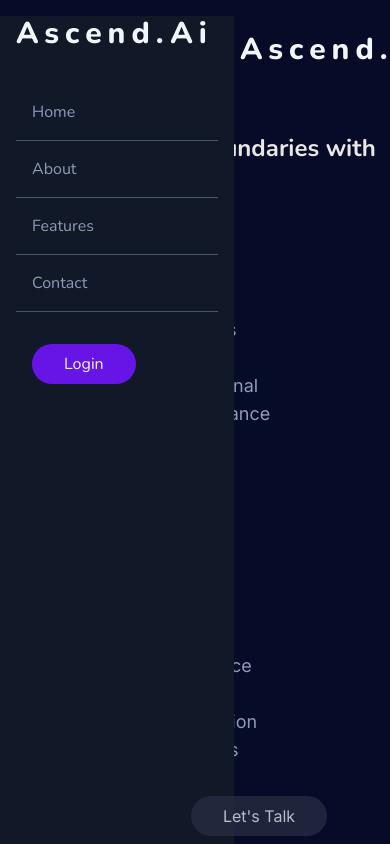
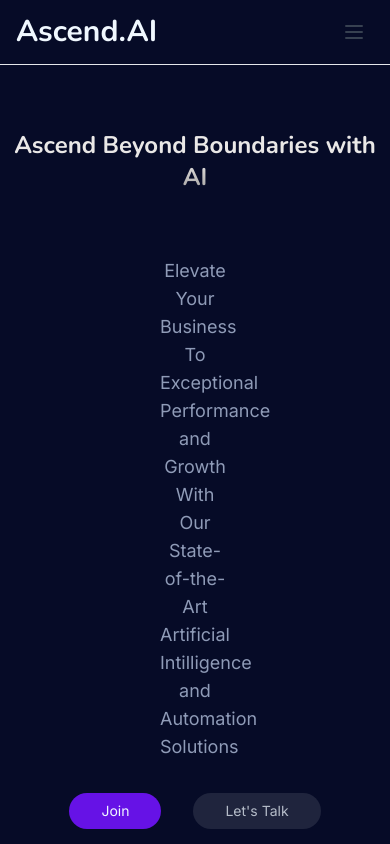
Before and after one commit to paradus-hex/ascend-ai-landing, a Next.js app: page / in a window 390 px wide. Shown: the top 844 px of the page. Built offline with nearby package versions, Linux system fonts and the light colour scheme.

Commit message:
responsive

```diff
--- a/components/about/description.tsx
+++ b/components/about/description.tsx
@@ -3,8 +3,8 @@ import React from "react";
 const Description = (props: any) => {
   return (
     <div className="flex justify-center">
-      <div className="bg-gradient-to-r from-indigo-900/[0.1] via-violet-900/[0.3] via-80% to-purple-900/[0.3] w-[45.0625rem] h-[23.125rem] mt-14 py-16 px-16 rounded-3xl">
-        <h4 className="font-nunito text-3xl font-bold pb-10 transition duration-700  ">
+      <div className="bg-gradient-to-r from-indigo-900/[0.1] via-violet-900/[0.3] via-80% to-purple-900/[0.3] w-[30rem] h-[25rem] md:w-[45.0625rem] md:h-[23.125rem] mt-14 py-16 px-16 rounded-3xl">
+        <h4 className="font-nunito text-m md:text-3xl font-bold pb-10 transition duration-700  ">
           Stage - {props.aboutLists[props.Selected]}
         </h4>
         <p className="text-m">
--- a/components/about/toggleTab.tsx
+++ b/components/about/toggleTab.tsx
@@ -6,12 +6,12 @@ const ToggleTab = (props: any) => {
 
 
   return (
-    <div className="flex justify-center mt-32 font-nunito text-2xl">
-      <div className="bg-gradient-to-br from-indigo-900/[0.09] via-violet-900/[0.1] to-purple-900/[0.3] flex justify-between items-center rounded-full w-[50rem] bg-[#151934] h-[5rem] px-8">
+    <div className="flex justify-center mt-32 font-nunito md:text-2xl text-sm">
+      <div className="bg-gradient-to-br from-indigo-900/[0.09] via-violet-900/[0.1] to-purple-900/[0.3] flex justify-between items-center rounded-full w-[30rem] md:w-[50rem] bg-[#151934] h-[4rem] md:h-[5rem] px-8">
 
         {props.aboutLists.map((aboutList:string, i:number) => (
 
-        <h3 key={i} onClick={() => props.setSelected(i)} className={`${props.Selected == i? "bg-[#7214ffe2]": ""} transition duration-700 cursor-default w-[15rem] h-[4rem] flex justify-center items-center rounded-full`}>
+        <h3 key={i} onClick={() => props.setSelected(i)} className={`${props.Selected == i? "bg-[#7214ffe2]": ""} transition duration-700 cursor-default w-[15rem] md:w-[15rem] h-[3rem] md:h-[4rem] flex justify-center items-center rounded-full`}>
           {aboutList}
         </h3>
         ))}
--- a/components/button.tsx
+++ b/components/button.tsx
@@ -1,9 +1,9 @@
 import React from 'react'
 
-const Button = (props: {text: string, onClick: React.MouseEventHandler<HTMLButtonElement>}) => {
+const Button = (props: {text: string, onClick?: React.MouseEventHandler<HTMLButtonElement>}) => {
   return (
 
-    <button className='bg-[#7214ffe2] hover:bg-[#7214FF] text-m mx-[1rem] py-2 px-8 rounded-full' onClick={props.onClick}>
+    <button className='bg-[#7214ffe2] hover:bg-[#7214FF] text-sm md:text-m mx-[1rem] py-2 px-8 rounded-full' onClick={props.onClick}>
         {props.text}
     </button>
   )
--- a/components/footer/footer.tsx
+++ b/components/footer/footer.tsx
@@ -5,7 +5,7 @@ const Footer = () => {
   return (
     <footer className="mt-[30rem]">
         <div className='flex justify-between bg-[#151934] p-20 block'>
-        <p className='text-lg'>All rights reserved Ascend AI © 2023</p>
+        <p className='text-sm md:text-lg'>All rights reserved Ascend AI © 2023</p>
         <div className='flex'>
         <SecondaryButton text={'Terms'}/>
         <SecondaryButton text={'Privacy'}/>
@@ -14,5 +14,4 @@ const Footer = () => {
       </footer>
   )
 }
-
 export default Footer
--- a/components/mid-section/features.tsx
+++ b/components/mid-section/features.tsx
@@ -85,7 +85,7 @@ const Features = () => {
   return (
     <div>
       <div className="font-nunito text-center">
-        <h1 className="font-bold text-6xl pt-[18rem] pb-[6rem] bg-gradient-to-t from-stone-950 via-stone-200 to-stone-100 inline-block text-transparent bg-clip-text">
+        <h1 className="font-bold text-5xl md:text-6xl pt-[18rem] pb-[6rem] bg-gradient-to-t from-stone-950 via-stone-200 to-stone-100 inline-block text-transparent bg-clip-text">
           Creating a Digital Ecosystem Tailored to Your Needs
         </h1>
       </div>
--- a/components/nav.tsx
+++ b/components/nav.tsx
@@ -1,77 +1,53 @@
-"use client";
-import React, { useState } from "react";
-import Button from "./button";
-import { AiOutlineClose, AiOutlineMenu } from "react-icons/ai";
+"use client"
 
-const Nav = () => {
-  const [nav, setNav] = useState(false);
+import * as React from "react"
+import Link from "next/link"
+import { Menu, Search } from "lucide-react"
+import Button from "./button"
 
-  const navHandler = () => {
-    setNav(!nav);
-  };
+export default function Nav() {
+  const [state, setState] = React.useState(false)
+
+  const menus = [
+    { title: "Home", path: "/your-path" },
+    { title: "About", path: "/your-path" },
+    { title: "Features", path: "/your-path" },
+    { title: "Contact", path: "/your-path" },
+  ]
 
   return (
-    <div className="flex justify-between items-center z-20 font-nunito mt-[2rem] mr-[15rem] ml-[15rem]">
-      <div className="font-extrabold text-3xl tracking-[0.375rem] max-w-[1250px]">
-        Ascend.Ai
-      </div>
-      <div className="hidden md:flex lg:flex lg:items-center">
-        <ul className="flex text-lg">
-          <li className="p-4 text-[#8F9BB7] hover:text-white cursor-pointer">
-            Home
-          </li>
-          <li className="p-4 text-[#8F9BB7] hover:text-white cursor-pointer">
-            About
-          </li>
-          <li className="p-4 text-[#8F9BB7] hover:text-white cursor-pointer">
-            Features
-          </li>
-          <li className="p-4 text-[#8F9BB7] hover:text-white cursor-pointer">
-            Contact
-          </li>
-        </ul>
-        <div>
-          <Button text={"Login"} />
+    <nav className="w-full border-b md:border-0 font-nunito">
+      <div className="items-center px-4 max-w-screen-xl mx-auto md:flex md:px-8">
+        <div className="flex items-center justify-between py-3 md:py-5 md:block">
+          <Link href="/">
+            <h1 className="text-3xl font-bold">Ascend.AI</h1>
+          </Link>
+          <div className="md:hidden">
+            <button
+              className="text-gray-700 outline-none p-2 rounded-md focus:border-gray-400 ease-in-out duration-500"
+              onClick={() => setState(!state)}
+            >
+              <Menu />
+            </button>
+          </div>
+        </div>
+        <div
+          className={`flex-1 justify-self-center pb-3 mt-8 md:block md:pb-0 md:mt-0 ${
+            state ? "block ease-in-out duration-500" : "hidden"
+          }`}
+        >
+          <ul className="justify-center items-center space-y-8 md:flex md:space-x-6 md:space-y-0">
+            {menus.map((item, idx) => (
+              <li key={idx} className="text-[#8F9BB7] hover:text-white cursor-pointer">
+                <Link href={item.path}>{item.title}</Link>
+              </li>
+            ))}
+            <div className="flex md:pl-32 md:space-x-2">
+             <Button text={'Login'}/>
+            </div>
+          </ul>
         </div>
       </div>
-
-      <div onClick={navHandler} className="float md:hidden">
-        {!nav ? <AiOutlineClose size={30} /> : <AiOutlineMenu size={30} />}
-      </div>
-
-      <div
-        className={
-          !nav
-            ? "fixed left-0 top-0 w-[60%] h-full ease-in-out duration-500"
-            : "fixed left-[-100%]"
-        }
-      >
-        <div className="bg-gray-900 h-full md:hidden">
-          <div className="font-extrabold text-3xl  tracking-[0.375rem] m-4">
-            Ascend.Ai
-          </div>
-
-          <ul className="p-4">
-            <li className="p-4 text-[#8F9BB7] hover:text-white cursor-pointer border-b border-gray-600">
-              Home
-            </li>
-            <li className="p-4 text-[#8F9BB7] hover:text-white cursor-pointer border-b border-gray-600">
-              About
-            </li>
-            <li className="p-4 text-[#8F9BB7] hover:text-white cursor-pointer border-b border-gray-600">
-              Features
-            </li>
-            <li className="p-4 text-[#8F9BB7] hover:text-white cursor-pointer border-b border-gray-600">
-              Contact
-            </li>
-          </ul>
-          <div className="p-4">
-            <Button text={"Login"} />
-          </div>
-        </div>
-      </div>
-    </div>
-  );
-};
-
-export default Nav;
+    </nav>
+  )
+}
--- a/components/secondaryButton.tsx
+++ b/components/secondaryButton.tsx
@@ -2,7 +2,7 @@ import React from "react";
 
 const SecondaryButton = (props: { text: string }) => {
   return (
-    <button className="bg-[#282D45] opacity-75 hover:opacity-100 mx-[1rem] text-m py-2 px-8 rounded-full">
+    <button className="bg-[#282D45] opacity-75 hover:opacity-100 mx-[1rem] text-sm md:text-m py-2 px-8 rounded-full">
       {props.text}
     </button>
 
```
